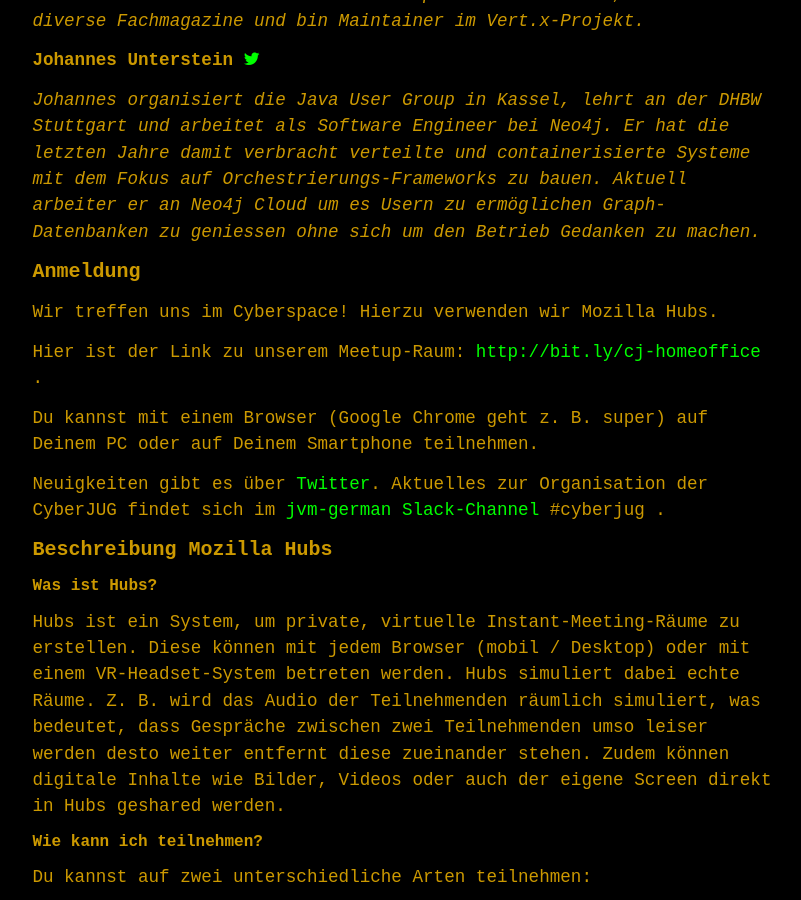
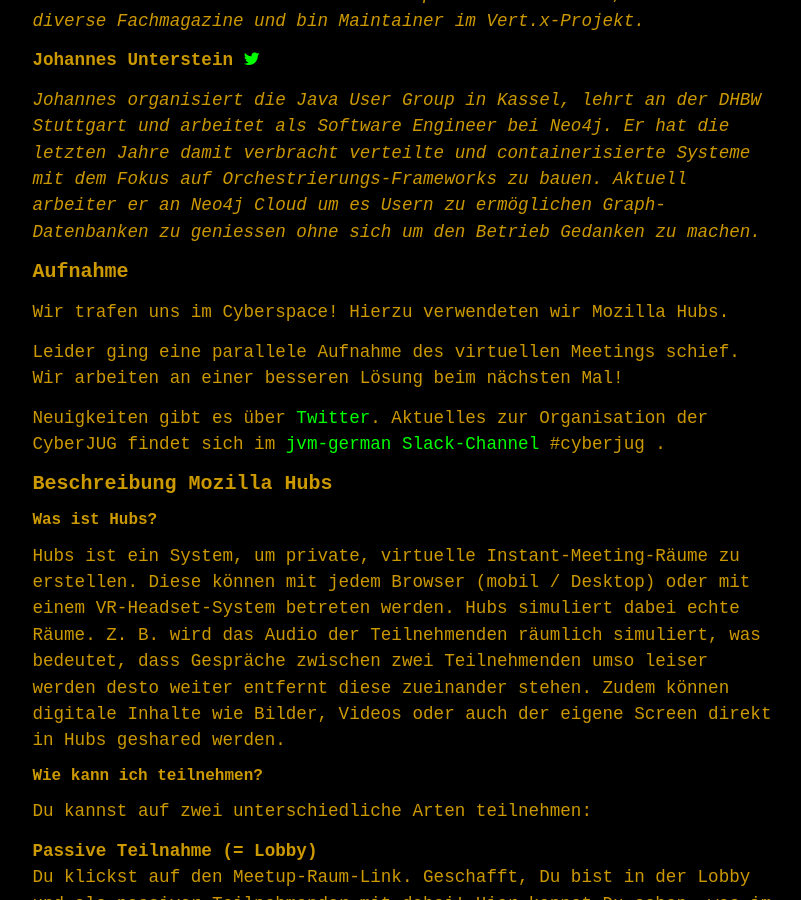
Before and after one commit to cyberjug/website, a Jekyll site: the page built from docs/_past/2020-05-25-homeoffice.md, in a window 1280 px wide and 900 px high, scrolled down 1100 px. Shown: the whole window, without its empty margins (234-1035 px from the left). Built offline with Jekyll 4.4.1, drawn with Linux system fonts in a browser that asks for light colours; some web fonts are replaced.

Commit message:
update events

```diff
--- a/docs/_upcoming/2020-05-25-homeoffice.md
+++ b/docs/_past/2020-05-25-homeoffice.md
@@ -41,13 +41,12 @@
 Er hat die letzten Jahre damit verbracht verteilte und containerisierte Systeme mit dem Fokus auf Orchestrierungs-Frameworks zu bauen.
 Aktuell arbeiter er an Neo4j Cloud um es Usern zu ermöglichen Graph-Datenbanken zu geniessen ohne sich um den Betrieb Gedanken zu machen.*
 
-### Anmeldung
+### Aufnahme
 
-Wir treffen uns im Cyberspace! Hierzu verwenden wir Mozilla Hubs.
+Wir trafen uns im Cyberspace! Hierzu verwendeten wir Mozilla Hubs.
 
-Hier ist der Link zu unserem Meetup-Raum: <http://bit.ly/cj-homeoffice> .
-
-Du kannst mit einem Browser (Google Chrome geht z. B. super) auf Deinem PC oder auf Deinem Smartphone teilnehmen.
+Leider ging eine parallele Aufnahme des virtuellen Meetings schief.
+Wir arbeiten an einer besseren Lösung beim nächsten Mal!
 
 Neuigkeiten gibt es über [Twitter](https://twitter.com/cyberjug). Aktuelles zur Organisation der CyberJUG findet sich im [jvm-german Slack-Channel](https://slackin-jvm-german.herokuapp.com/) #cyberjug .
 
```
